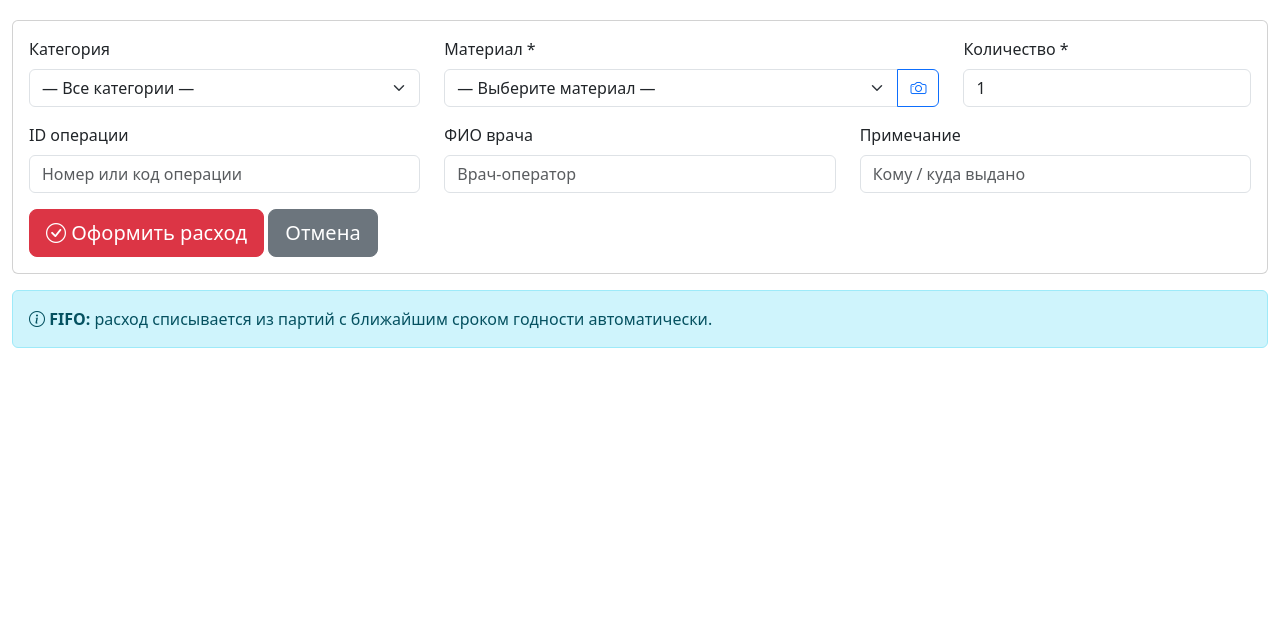
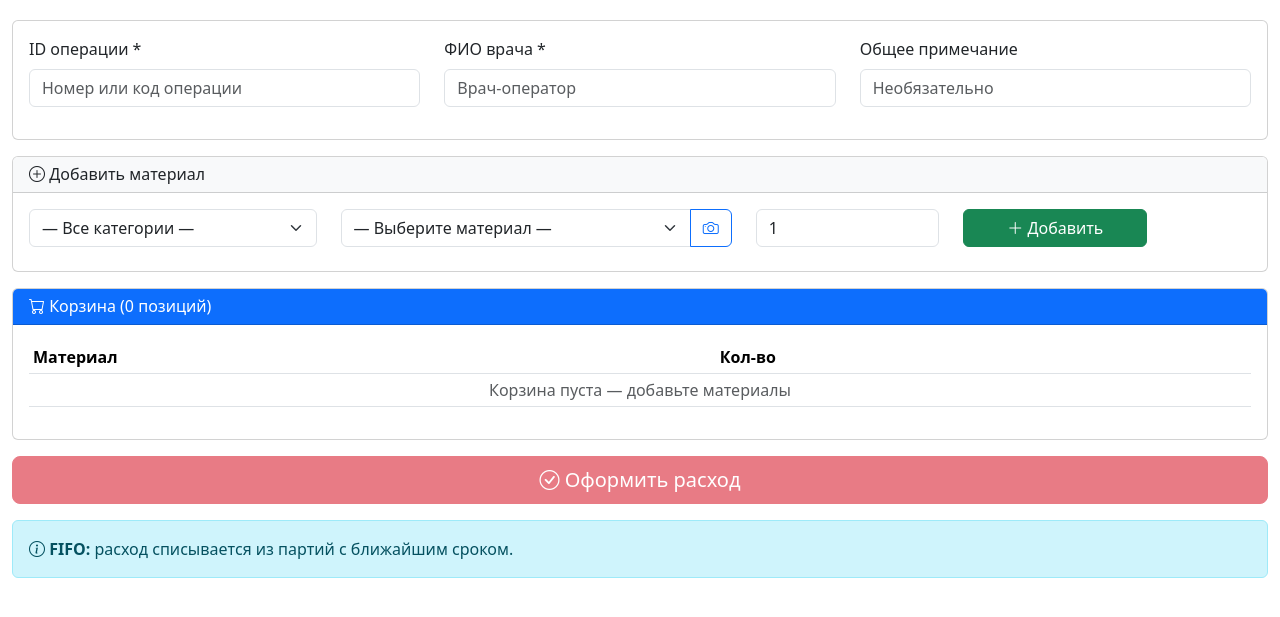
Before and after one commit to Ryshard-HIROMANT/stock-app, a Flask app: page /operations/out in a window 1280 px wide. Shown: the part 128-745 px from the top of the page. Run offline with Flask 3, Linux system fonts and the light colour scheme; a user stored in the database is signed in; tables that the repository leaves empty hold one stand-in row (values such as "Sample post"); some libraries are stand-ins or nearby versions.

Commit message:
Cart for multiple materials per operation

```diff
--- a/app.py
+++ b/app.py
@@ -1,4 +1,5 @@
 import os
+import json
 from flask import Flask, render_template, redirect, url_for, flash, request
 from config import Config
 from models import db, User, Material, Batch, Location, Transaction, Category, Transfer, TransferItem, TransferRequest, SpendingDraft, Revision
@@ -443,7 +444,7 @@ def create_app():
                                categories=categories_list, selected_material=None)
 
     # ──────────────────────────────────────────
-    # РАСХОД
+    # РАСХОД (с корзиной)
     # ──────────────────────────────────────────
     @app.route('/operations/out', methods=['GET', 'POST'])
     @login_required
@@ -451,53 +452,64 @@ def create_app():
         if not current_user.can_create_draft():
             flash('Недостаточно прав.', 'danger')
             return redirect(url_for('index'))
+
         if request.method == 'POST':
-            mat_id = request.form.get('material_id')
-            qty = int(request.form.get('quantity', 0))
-            note = request.form.get('note', '').strip()
             operation_id = request.form.get('operation_id', '').strip()
             doctor_name = request.form.get('doctor_name', '').strip()
-            if not mat_id or qty <= 0:
-                flash('Выберите материал и укажите количество.', 'danger')
+            note = request.form.get('note', '').strip()
+            cart_data = request.form.get('cart_data', '[]')
+            cart = json.loads(cart_data)
+
+            if not cart or not operation_id or not doctor_name:
+                flash('Заполните все обязательные поля.', 'danger')
                 return redirect(url_for('operation_out'))
+
             if current_user.role in ('admin', 'head', 'doctor_storekeeper', 'doctor'):
-                material = Material.query.get_or_404(mat_id)
-                batches = Batch.query.filter(
-                    Batch.material_id == material.id, Batch.is_active == True,
-                    Batch.quantity - Batch.used > 0
-                ).order_by(Batch.expiry_date.asc()).all()
-                total_available = sum(b.remaining for b in batches)
-                if qty > total_available:
-                    flash(f'Недостаточно! Доступно: {total_available} шт.', 'danger')
-                    return redirect(url_for('operation_out'))
-                remaining_to_take = qty
-                for batch in batches:
-                    if remaining_to_take <= 0:
-                        break
-                    take = min(batch.remaining, remaining_to_take)
-                    batch.used += take
-                    remaining_to_take -= take
-                    t_type = 'reusable_out' if material.is_reusable else 'out'
-                    db.session.add(Transaction(
-                        user_id=current_user.id, batch_id=batch.id, type=t_type,
-                        quantity=take, operation_id=operation_id, doctor_name=doctor_name,
-                        note=note or f'Расход "{material.name}"'
-                    ))
+                # Прямое списание
+                for item in cart:
+                    material = Material.query.get_or_404(int(item['id']))
+                    qty = int(item['qty'])
+                    batches = Batch.query.filter(
+                        Batch.material_id == material.id, Batch.is_active == True,
+                        Batch.quantity - Batch.used > 0
+                    ).order_by(Batch.expiry_date.asc()).all()
+                    total_available = sum(b.remaining for b in batches)
+                    if qty > total_available:
+                        flash(f'Недостаточно "{material.name}"! Доступно: {total_available} шт.', 'danger')
+                        return redirect(url_for('operation_out'))
+                    remaining_to_take = qty
+                    for batch in batches:
+                        if remaining_to_take <= 0:
+                            break
+                        take = min(batch.remaining, remaining_to_take)
+                        batch.used += take
+                        remaining_to_take -= take
+                        t_type = 'reusable_out' if material.is_reusable else 'out'
+                        db.session.add(Transaction(
+                            user_id=current_user.id, batch_id=batch.id, type=t_type,
+                            quantity=take, operation_id=operation_id, doctor_name=doctor_name,
+                            note=note or f'Расход "{material.name}"'
+                        ))
                 db.session.commit()
-                flash(f'Расход: {material.name} — {qty} шт.!', 'success')
+                flash(f'Расход по операции {operation_id}: {len(cart)} позиций!', 'success')
             else:
-                draft = SpendingDraft(
-                    user_id=current_user.id, material_id=int(mat_id),
-                    quantity=qty, operation_id=operation_id, doctor_name=doctor_name, note=note
-                )
-                db.session.add(draft)
+                # Черновики
+                for item in cart:
+                    draft = SpendingDraft(
+                        user_id=current_user.id, material_id=int(item['id']),
+                        quantity=int(item['qty']), operation_id=operation_id,
+                        doctor_name=doctor_name, note=note
+                    )
+                    db.session.add(draft)
                 db.session.commit()
-                flash('Черновик списания создан. Ожидает подтверждения врачом.', 'info')
+                flash(f'Черновик по операции {operation_id}: {len(cart)} позиций. Ожидает врача.', 'info')
+
             return redirect(url_for('index'))
+
         materials_list = Material.query.order_by(Material.name).all()
         categories_list = Category.query.order_by(Category.name).all()
         return render_template('operation_out.html',
-                               materials=materials_list, categories=categories_list, selected_material=None)
+                               materials=materials_list, categories=categories_list)
 
     # ──────────────────────────────────────────
     # ПОДТВЕРЖДЕНИЕ СПИСАНИЙ
@@ -764,6 +776,7 @@ def create_app():
 
     return app
 
+
 if __name__ == '__main__':
     app = create_app()
     port = int(os.environ.get('PORT', 5050))
--- a/templates/operation_out.html
+++ b/templates/operation_out.html
@@ -5,12 +5,33 @@
 {% block content %}
 <h1 class="mb-4"><i class="bi bi-box-arrow-up"></i> Расход материалов</h1>
 
-<div class="card">
+<div class="card mb-3">
     <div class="card-body">
-        <form method="POST" id="outForm">
         <div class="row mb-3">
             <div class="col-md-4">
-                    <label for="category_filter" class="form-label">Категория</label>
+                <label for="operation_id" class="form-label">ID операции *</label>
+                <input type="text" class="form-control" id="operation_id" placeholder="Номер или код операции" required>
+            </div>
+            <div class="col-md-4">
+                <label for="doctor_name" class="form-label">ФИО врача *</label>
+                <input type="text" class="form-control" id="doctor_name" placeholder="Врач-оператор" required>
+            </div>
+            <div class="col-md-4">
+                <label for="note" class="form-label">Общее примечание</label>
+                <input type="text" class="form-control" id="note" placeholder="Необязательно">
+            </div>
+        </div>
+    </div>
+</div>
+
+<!-- Добавление позиции -->
+<div class="card mb-3">
+    <div class="card-header bg-light">
+        <h6 class="mb-0"><i class="bi bi-plus-circle"></i> Добавить материал</h6>
+    </div>
+    <div class="card-body">
+        <div class="row mb-2">
+            <div class="col-md-3">
                 <select class="form-select" id="category_filter">
                     <option value="">— Все категории —</option>
                     {% for cat in categories %}
@@ -18,53 +39,59 @@
                     {% endfor %}
                 </select>
             </div>
-                <div class="col-md-5">
-                    <label for="material_id" class="form-label">Материал *</label>
+            <div class="col-md-4">
                 <div class="input-group">
-                        <select class="form-select" id="material_id" name="material_id" required>
+                    <select class="form-select" id="material_select">
                         <option value="">— Выберите материал —</option>
                         {% for m in materials %}
-                            <option value="{{ m.id }}" data-category="{{ m.category_id or '' }}">
+                        <option value="{{ m.id }}" data-category="{{ m.category_id or '' }}" data-name="{{ m.name }} {{ m.size or '' }}">
                             {{ m.name }} {{ m.size or '' }}
-                                {% if m.is_reusable %}[Повт.]{% endif %}
                         </option>
                         {% endfor %}
                     </select>
-                        <button type="button" class="btn btn-outline-primary" id="scanOutBtn" title="Сканировать штрихкод">
+                    <button type="button" class="btn btn-outline-primary" id="scanBtn" title="Сканировать">
                         <i class="bi bi-camera"></i>
                     </button>
                 </div>
             </div>
-                <div class="col-md-3">
-                    <label for="quantity" class="form-label">Количество *</label>
-                    <input type="number" class="form-control" id="quantity" name="quantity" min="1" value="1" required>
+            <div class="col-md-2">
+                <input type="number" class="form-control" id="item_quantity" min="1" value="1" placeholder="Кол-во">
+            </div>
+            <div class="col-md-2">
+                <button type="button" class="btn btn-success w-100" id="addToCartBtn">
+                    <i class="bi bi-plus-lg"></i> Добавить
+                </button>
             </div>
         </div>
         <!-- Сканер -->
-            <div id="outScannerContainer" style="display:none; margin-bottom: 15px; border: 2px dashed #ccc; border-radius: 8px; padding: 10px; text-align: center;">
-                <div id="outMiniScanner" style="width: 100%; max-width: 300px; margin: 0 auto;"></div>
-                <button type="button" class="btn btn-sm btn-outline-danger mt-2" id="stopOutScannerBtn">
+        <div id="scannerContainer" style="display:none; margin-top: 10px; border: 2px dashed #ccc; border-radius: 8px; padding: 10px; text-align: center;">
+            <div id="miniScanner" style="width: 100%; max-width: 300px; margin: 0 auto;"></div>
+            <button type="button" class="btn btn-sm btn-outline-danger mt-2" id="stopScannerBtn">
                 <i class="bi bi-stop-circle"></i> Остановить
             </button>
         </div>
-            <div class="row mb-3">
-                <div class="col-md-4">
-                    <label for="operation_id" class="form-label">ID операции</label>
-                    <input type="text" class="form-control" id="operation_id" name="operation_id"
-                           placeholder="Номер или код операции">
-                </div>
-                <div class="col-md-4">
-                    <label for="doctor_name" class="form-label">ФИО врача</label>
-                    <input type="text" class="form-control" id="doctor_name" name="doctor_name"
-                           placeholder="Врач-оператор">
-                </div>
-                <div class="col-md-4">
-                    <label for="note" class="form-label">Примечание</label>
-                    <input type="text" class="form-control" id="note" name="note"
-                           placeholder="Кому / куда выдано">
     </div>
 </div>
-            <button type="submit" class="btn btn-danger btn-lg">
+
+<!-- Корзина -->
+<div class="card mb-3">
+    <div class="card-header bg-primary text-white d-flex justify-content-between align-items-center">
+        <h6 class="mb-0"><i class="bi bi-cart"></i> Корзина (<span id="cartCount">0</span> позиций)</h6>
+    </div>
+    <div class="card-body table-responsive" id="cartContainer">
+        <table class="table table-sm align-middle" id="cartTable">
+            <thead>
+                <tr><th>Материал</th><th>Кол-во</th><th></th></tr>
+            </thead>
+            <tbody id="cartBody">
+                <tr id="cartEmpty"><td colspan="3" class="text-center text-muted">Корзина пуста — добавьте материалы</td></tr>
+            </tbody>
+        </table>
+    </div>
+</div>
+
+<!-- Кнопка списания -->
+<button type="button" class="btn btn-danger btn-lg w-100" id="submitOutBtn" disabled>
     <i class="bi bi-check-circle"></i>
     {% if current_user.role in ('admin', 'head', 'doctor_storekeeper', 'doctor') %}
         Оформить расход
@@ -72,103 +99,125 @@
         Создать черновик списания
     {% endif %}
 </button>
-            <a href="/" class="btn btn-secondary btn-lg">Отмена</a>
-        </form>
-    </div>
-</div>
 
 {% if current_user.role in ('admin', 'head', 'doctor_storekeeper', 'doctor') %}
-<div class="alert alert-info mt-3">
-    <i class="bi bi-info-circle"></i> <strong>FIFO:</strong> расход списывается из партий с ближайшим сроком годности автоматически.
-</div>
+<div class="alert alert-info mt-3"><i class="bi bi-info-circle"></i> <strong>FIFO:</strong> расход списывается из партий с ближайшим сроком.</div>
 {% else %}
-<div class="alert alert-warning mt-3">
-    <i class="bi bi-exclamation-triangle"></i> Вы создаёте <strong>черновик</strong> списания. Врач должен подтвердить его.
-</div>
+<div class="alert alert-warning mt-3"><i class="bi bi-exclamation-triangle"></i> Вы создаёте <strong>черновик</strong>. Врач подтвердит.</div>
 {% endif %}
 {% endblock %}
 
 {% block scripts %}
 <script>
-const categoryFilter = document.getElementById('category_filter');
-const materialSelect = document.getElementById('material_id');
-const allOptions = Array.from(materialSelect.options);
+let cart = [];
+const allOptions = Array.from(document.getElementById('material_select').options);
 
-categoryFilter.addEventListener('change', function() {
-    const selectedCategory = this.value;
-    materialSelect.innerHTML = '<option value="">— Выберите материал —</option>';
+// Фильтр по категории
+document.getElementById('category_filter').addEventListener('change', function() {
+    const cat = this.value;
+    const select = document.getElementById('material_select');
+    select.innerHTML = '<option value="">— Выберите материал —</option>';
     allOptions.forEach(opt => {
         if (opt.value === '') return;
-        const cat = opt.getAttribute('data-category');
-        if (!selectedCategory || cat === selectedCategory) {
-            materialSelect.appendChild(opt.cloneNode(true));
-        }
+        if (!cat || opt.dataset.category === cat) select.appendChild(opt.cloneNode(true));
     });
 });
 
-// Сканер
-let outScanner = null;
-const scanOutBtn = document.getElementById('scanOutBtn');
-const stopOutBtn = document.getElementById('stopOutScannerBtn');
-const outScannerContainer = document.getElementById('outScannerContainer');
-
-scanOutBtn.addEventListener('click', function() {
-    outScannerContainer.style.display = 'block';
-    scanOutBtn.disabled = true;
-    outScanner = new Html5Qrcode("outMiniScanner");
-    outScanner.start(
-        { facingMode: "environment" },
-        { fps: 10, qrbox: { width: 250, height: 100 } },
-        (decodedText) => {
-            stopOutScanner();
-            findAndSelectMaterial(decodedText);
-        },
-        () => {}
-    ).catch(err => {
-        alert('Ошибка камеры: ' + err.message);
-        outScannerContainer.style.display = 'none';
-        scanOutBtn.disabled = false;
-    });
+// Добавить в корзину
+document.getElementById('addToCartBtn').addEventListener('click', function() {
+    const select = document.getElementById('material_select');
+    const qty = parseInt(document.getElementById('item_quantity').value) || 1;
+    if (!select.value) { alert('Выберите материал!'); return; }
+    const id = select.value;
+    const name = select.options[select.selectedIndex].dataset.name;
+    // Проверить, нет ли уже такого
+    const existing = cart.find(item => item.id === id);
+    if (existing) {
+        existing.qty += qty;
+    } else {
+        cart.push({ id: id, name: name, qty: qty });
+    }
+    document.getElementById('item_quantity').value = 1;
+    renderCart();
 });
 
-stopOutBtn.addEventListener('click', () => stopOutScanner());
-
-function stopOutScanner() {
-    if (outScanner) {
-        outScanner.stop().then(() => {
-            outScannerContainer.style.display = 'none';
-            scanOutBtn.disabled = false;
-            outScanner = null;
-        }).catch(() => {
-            outScannerContainer.style.display = 'none';
-            scanOutBtn.disabled = false;
-            outScanner = null;
+// Сканер
+let scanner = null;
+document.getElementById('scanBtn').addEventListener('click', function() {
+    document.getElementById('scannerContainer').style.display = 'block';
+    this.disabled = true;
+    scanner = new Html5Qrcode("miniScanner");
+    scanner.start({ facingMode: "environment" }, { fps: 10, qrbox: { width: 250, height: 100 } },
+        (decodedText) => {
+            stopScanner();
+            fetch(`/api/material-by-barcode?barcode=${encodeURIComponent(decodedText)}`)
+                .then(r => r.json()).then(data => {
+                    if (data.found) {
+                        document.getElementById('material_select').value = data.material.id;
+                        document.getElementById('item_quantity').focus();
+                    } else {
+                        alert('Материал не найден!');
+                    }
                 });
-    }
+        }, () => {});
+});
+document.getElementById('stopScannerBtn').addEventListener('click', stopScanner);
+function stopScanner() {
+    if (scanner) { scanner.stop(); scanner = null; }
+    document.getElementById('scannerContainer').style.display = 'none';
+    document.getElementById('scanBtn').disabled = false;
 }
 
-function findAndSelectMaterial(barcode) {
-    fetch(`/api/material-by-barcode?barcode=${encodeURIComponent(barcode)}`)
-        .then(r => r.json())
-        .then(data => {
-            if (data.found) {
-                categoryFilter.value = '';
-                categoryFilter.dispatchEvent(new Event('change'));
-                setTimeout(() => {
-                    for (let i = 0; i < materialSelect.options.length; i++) {
-                        if (materialSelect.options[i].value == data.material.id) {
-                            materialSelect.selectedIndex = i;
-                            break;
+// Отрисовка корзины
+function renderCart() {
+    const tbody = document.getElementById('cartBody');
+    const empty = document.getElementById('cartEmpty');
+    document.getElementById('cartCount').textContent = cart.length;
+    document.getElementById('submitOutBtn').disabled = cart.length === 0;
+
+    if (cart.length === 0) {
+        tbody.innerHTML = '';
+        tbody.appendChild(empty);
+        return;
     }
+    tbody.innerHTML = cart.map((item, i) => `
+        <tr>
+            <td>${item.name}</td>
+            <td><input type="number" class="form-control form-control-sm" style="width:80px" value="${item.qty}" min="1"
+                       onchange="updateQty(${i}, this.value)"></td>
+            <td><button type="button" class="btn btn-sm btn-outline-danger" onclick="removeItem(${i})"><i class="bi bi-trash"></i></button></td>
+        </tr>
+    `).join('');
 }
-                    if (materialSelect.value != data.material.id) location.reload();
-                    document.getElementById('quantity').focus();
-                    document.getElementById('quantity').select();
-                }, 100);
-            } else {
-                alert('Материал с таким штрихкодом не найден!');
+
+function updateQty(i, val) {
+    const qty = parseInt(val) || 1;
+    cart[i].qty = qty;
 }
+
+function removeItem(i) {
+    cart.splice(i, 1);
+    renderCart();
+}
+
+// Отправка
+document.getElementById('submitOutBtn').addEventListener('click', function() {
+    const operation_id = document.getElementById('operation_id').value.trim();
+    const doctor_name = document.getElementById('doctor_name').value.trim();
+    if (!operation_id || !doctor_name) { alert('Заполните ID операции и ФИО врача!'); return; }
+    if (cart.length === 0) { alert('Корзина пуста!'); return; }
+
+    const form = document.createElement('form');
+    form.method = 'POST';
+    form.action = '/operations/out';
+    form.innerHTML = `
+        <input type="hidden" name="operation_id" value="${operation_id}">
+        <input type="hidden" name="doctor_name" value="${doctor_name}">
+        <input type="hidden" name="note" value="${document.getElementById('note').value}">
+        <input type="hidden" name="cart_data" value='${JSON.stringify(cart)}'>
+    `;
+    document.body.appendChild(form);
+    form.submit();
 });
-}
 </script>
 {% endblock %}
```
Lines whose indentation alone changed are shown as unchanged.
